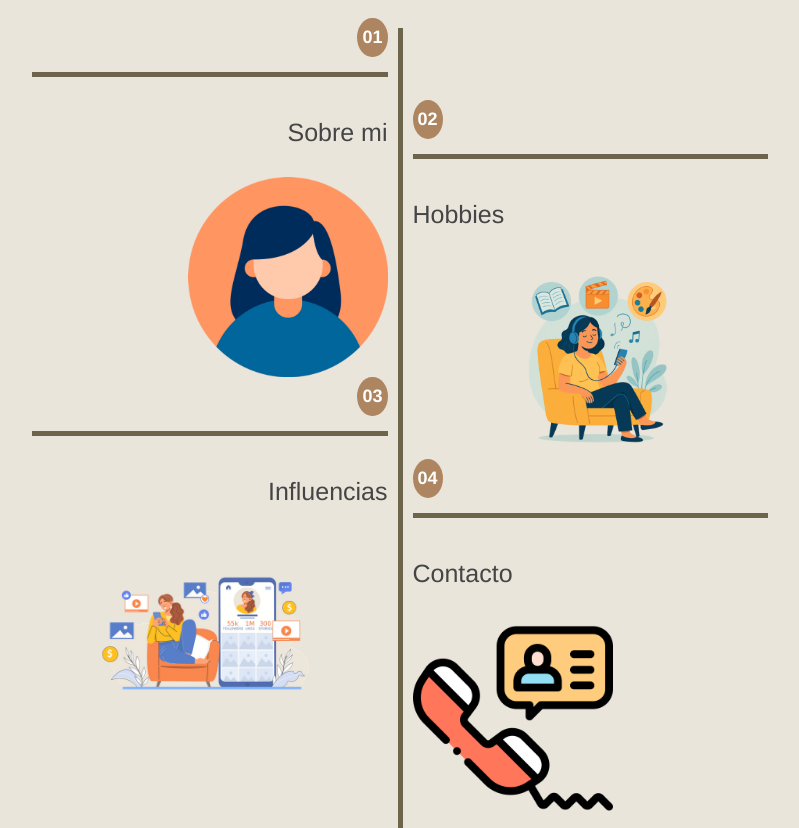
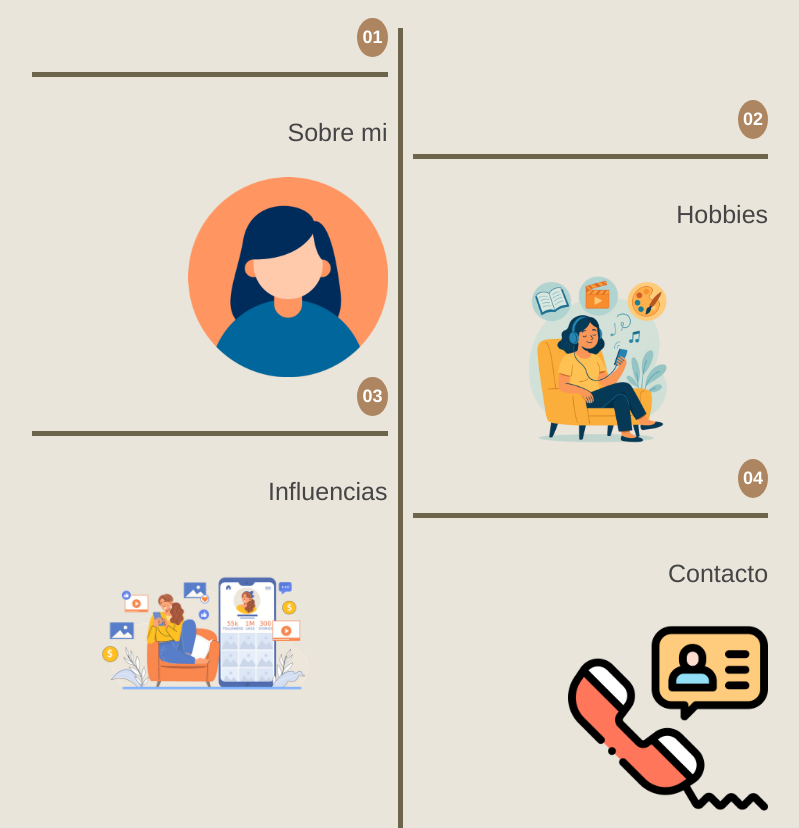
Before and after one commit to LadyKarou/Proyecto.SofiaChaves, a plain HTML site: page index.html in a window 1280 px wide. Shown: the part 802-1630 px from the top of the page, without its empty margins (240-1039 px from the left). Drawn offline with nearby package versions, Linux system fonts and the light colour scheme.

Commit message:
Cambios varios

```diff
--- a/styles.css
+++ b/styles.css
@@ -168,9 +168,7 @@ h6 {
     justify-content: flex-end;
 }
 
-.menu-section .columna:last-child .menu-item {
-    align-items: flex-start;
-}
+
 
 /* Circulos de los numeros */
 .menu-section .menu-item .circle {
```
